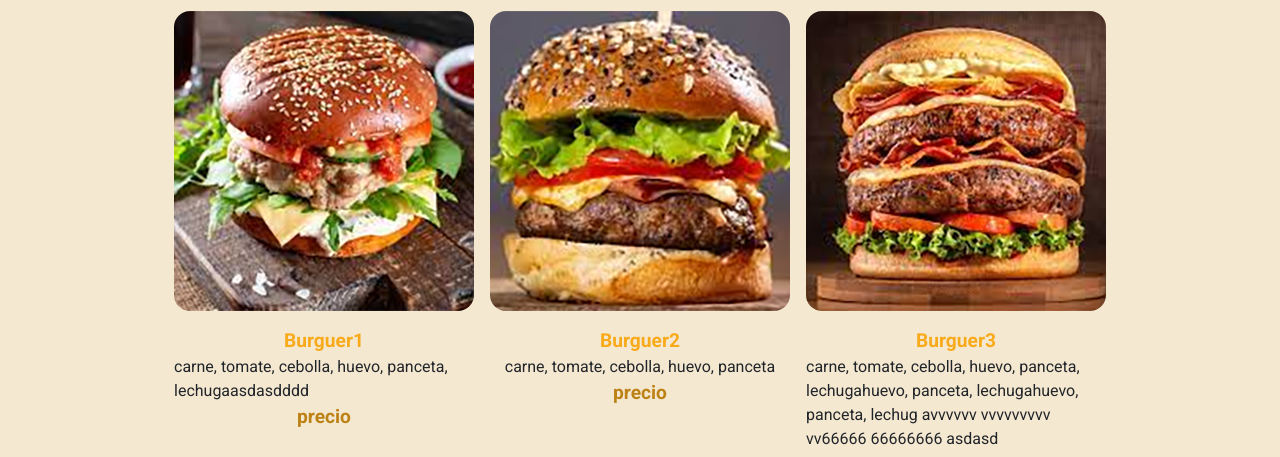
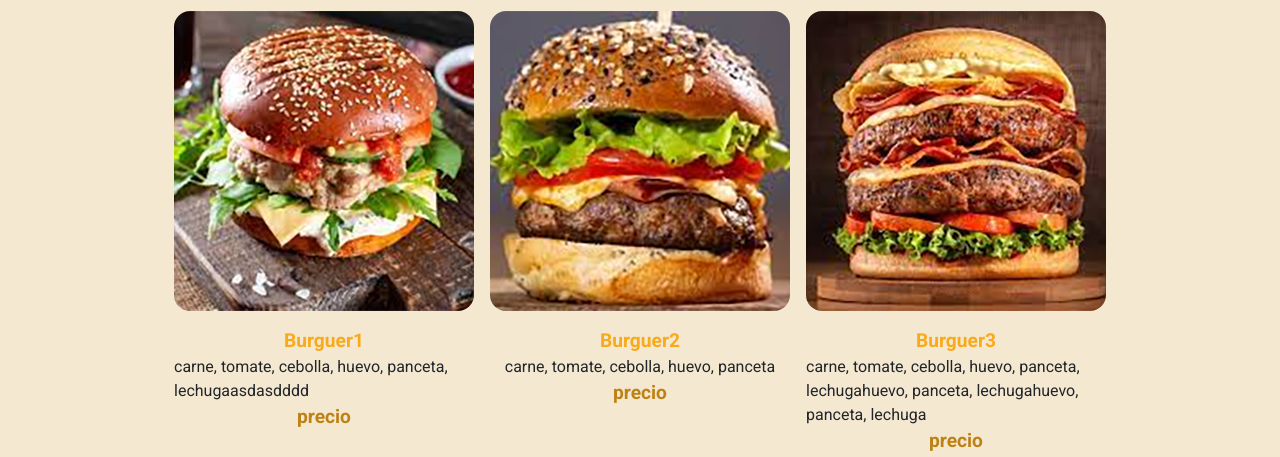
Before and after one commit to Uru222/PF_Machado, a website: page index.html in a window 1280 px wide. Shown: the part 279-736 px from the top of the page. Drawn offline with nearby package versions, Linux system fonts and the light colour scheme.

Commit message:
Descripciones hamburguesas

```diff
--- a/index.html
+++ b/index.html
@@ -136,8 +136,7 @@
           <div class="card__descripcion">
             <p class="nombre__comida">Burguer3</p>
             <p class="descripcion__comida">
-              carne, tomate, cebolla, huevo, panceta, lechugahuevo, panceta, lechugahuevo, panceta, lechug avvvvvv
-              vvvvvvvvv vv66666 66666666 asdasd qweqweqweqw qweqweqwe
+              carne, tomate, cebolla, huevo, panceta, lechugahuevo, panceta, lechugahuevo, panceta, lechuga
             </p>
             <p class="precio__comida">precio</p>
           </div>
```
